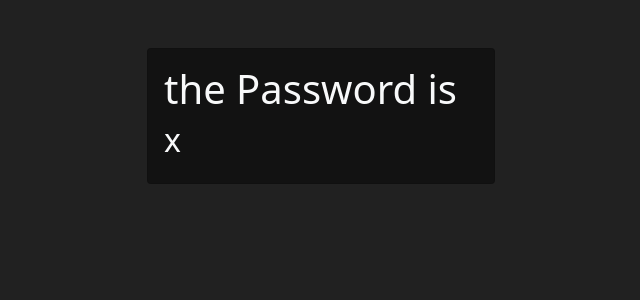
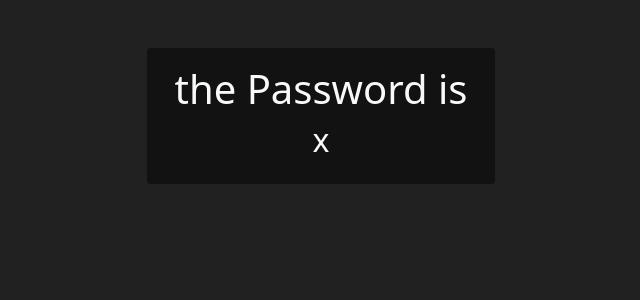
Before and after one commit to nicolasmosquerar/password_generator, a Django app: template generator/templates/password.html in a window 1280 px wide. Shown: the part 56-356 px from the top of the page, without its empty margins (319-959 px from the left). Run offline with Django 3.2, Linux system fonts and the light colour scheme; the template is opened without the code that fills it: most values are stand-ins (such as "Sample title", 1, 10 or a date in 2020).

Commit message:
final commit

```diff
--- a/generator/templates/password.html
+++ b/generator/templates/password.html
@@ -2,7 +2,7 @@
 
 {%block content %}
 
-<div class="card card-body col-md-4 offset-md-4"style="background-color: #121212">
+<div class="card card-body col-md-4 offset-md-4 text-center"style="background-color: #121212">
 <h1>the Password is</h1>
 
 <h2>{{ password }}</h2>
```
